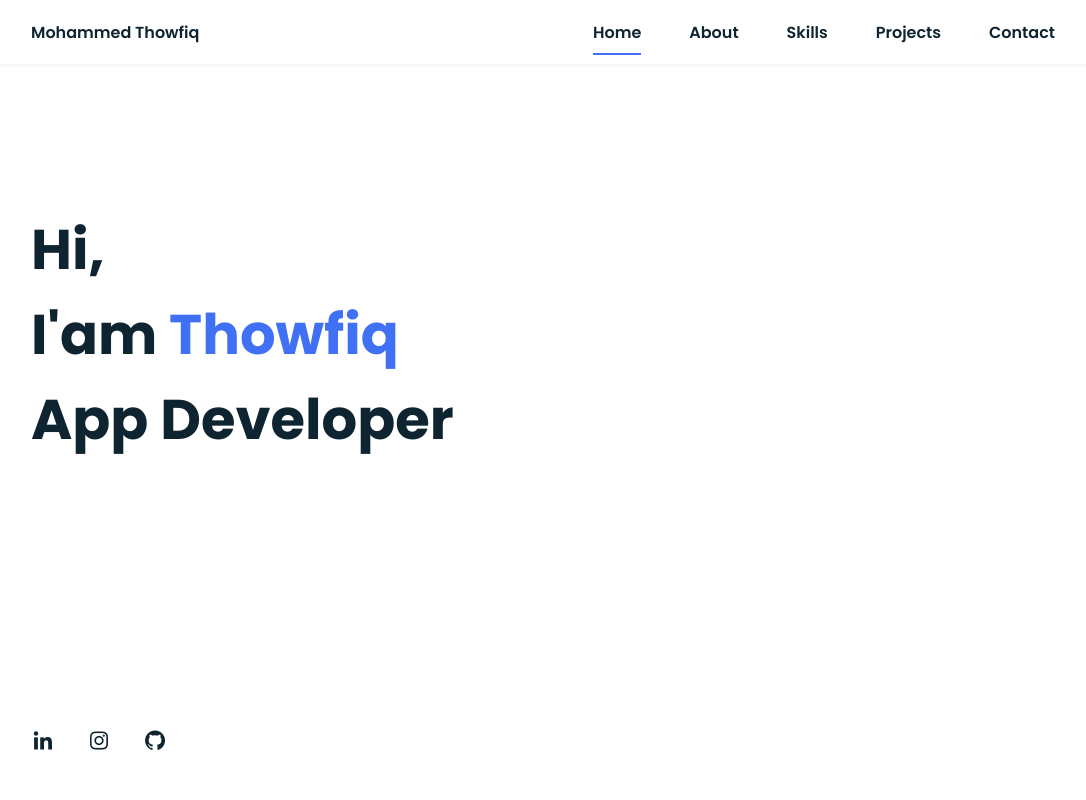
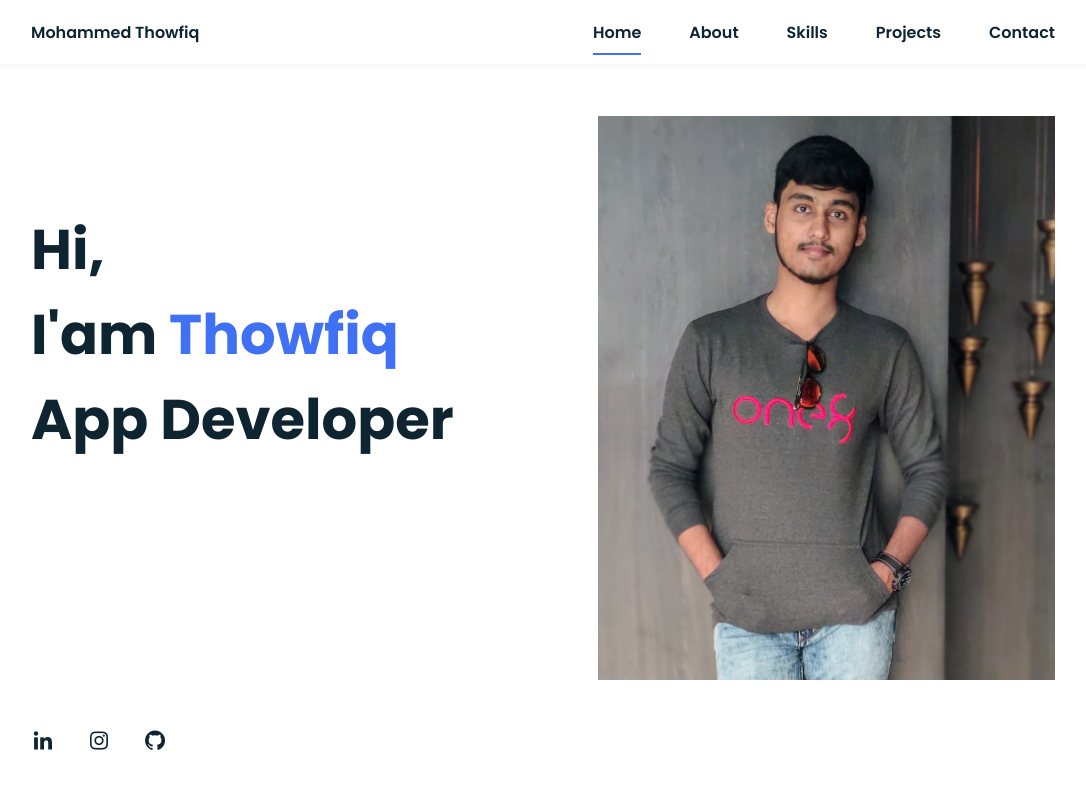
Before and after one commit to MohammedThowfiq/MohammedThowfiq.github.io, a plain HTML site: page index.html in a window 1280 px wide. Shown: the top 800 px of the page, without its empty margins (97-1183 px from the left). Drawn offline with nearby package versions, Linux system fonts and the light colour scheme.

Commit message:
Update index.html

```diff
--- a/index.html
+++ b/index.html
@@ -51,7 +51,7 @@
             </div>
 
             <div class="home__img">
-                <img src="prefil.jpeg" alt="">
+                <img src="perfil.jpeg" alt="">
             </div>
         </section>
 
```
